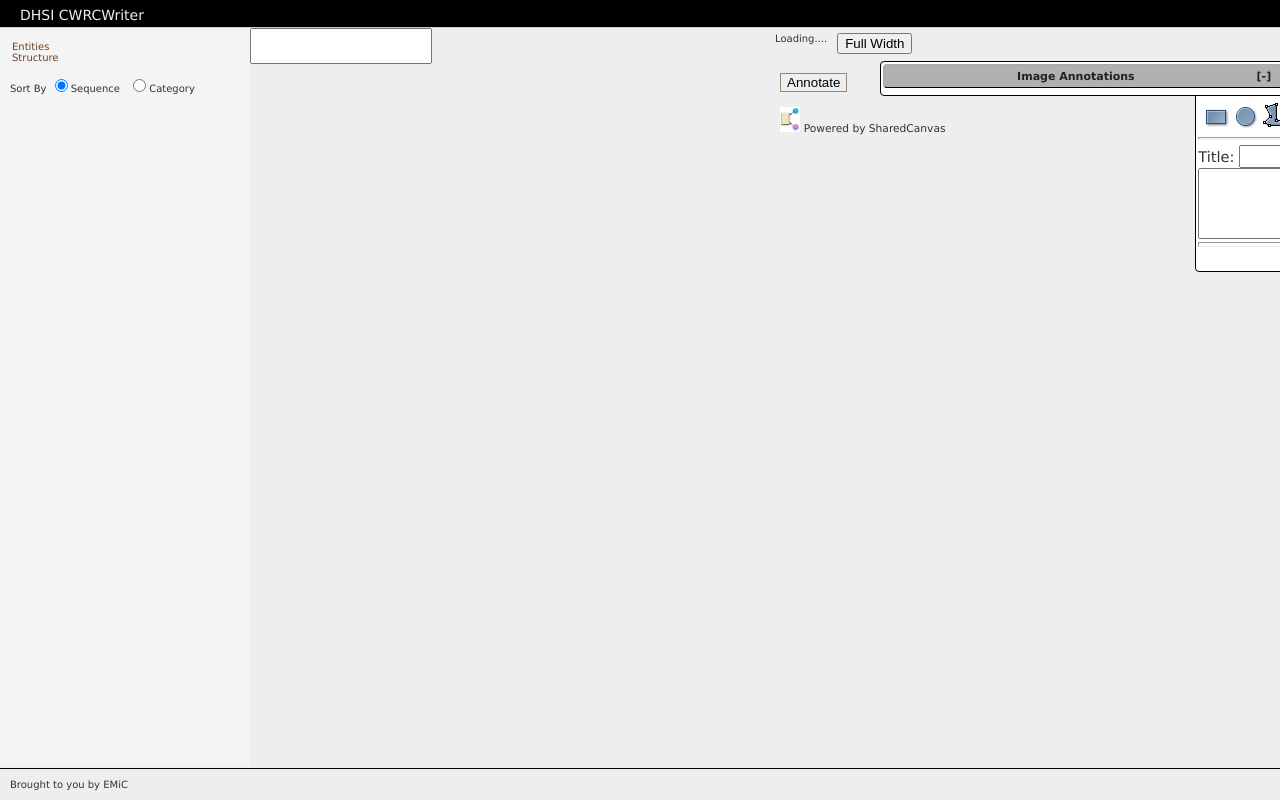
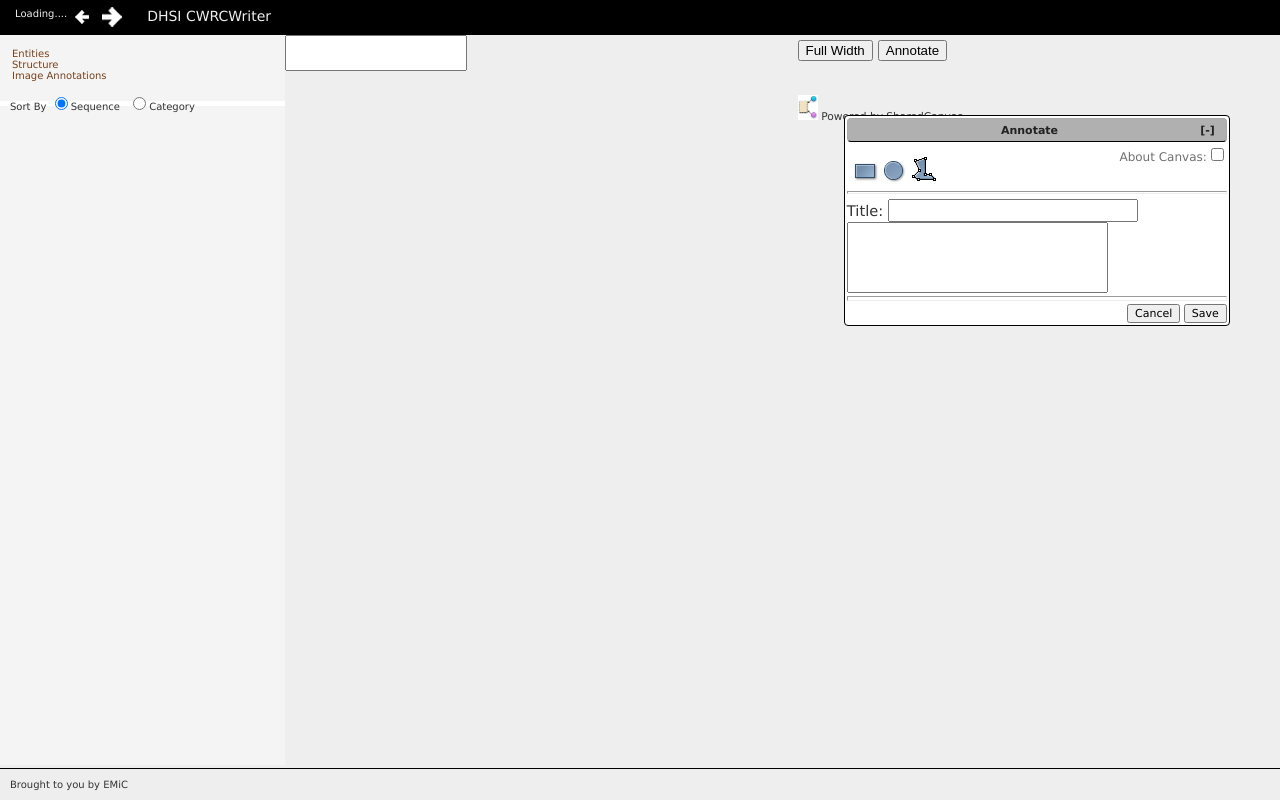
Before and after one commit to DGI-EMiC/emic_cwrc, a PHP site: page /fedora/resources/combo.php in a window 1280 px wide. Run offline with PHP 8.4, Linux system fonts and the light colour scheme; some libraries are stand-ins or nearby versions.

Commit message:
moving annotations to left sidebar as a tab. image annotation box can be moved accoss the entire window. Moving navigation into the header. + Small styling tweaks.

```diff
--- a/resources/combo.php
+++ b/resources/combo.php
@@ -58,20 +58,23 @@
     <script src="impl/stable/sc_gdata.js" type="text/javascript"></script>
     <script src="impl/stable/sc_pastebin.js" type="text/javascript"></script>
 
-    <script src="impl/js/config.js" type="text/javascript"></script>
-
     <!-- Canvas css -->
     <link rel="stylesheet" href="impl/css/sc.css" type="text/css" />
     <link rel="stylesheet" href="impl/css/emic_canvas.css" type="text/css" />
-
-
-
 
   </head>
   <body>
 
     <div id="header">
+      <div id="page_selector">Loading....</div>
+      <div id="header-inner">
+        <div class="header-nav">
+          <a href="" id="page-prev"></a>
+          <a href="" id="page-next"></a>
+        </div>
         <h1>DHSI CWRCWriter</h1>
+      </div>
+
     </div>
     <div class="colmask threecol">
         <div class="colleft">
@@ -80,6 +83,7 @@
               <ul>
                 <li><a href="#entities">Entities</a></li>
                 <li><a href="#structure">Structure</a></li>
+                <li><a href="#image-annotations">Image Annotations</a></li>
               </ul>
               <div id="entities">
                 <div id="sortBy">
@@ -92,6 +96,11 @@
               <div id="structure">
                 <div id="tree"></div>
               </div>
+
+              <div id="image-annotations">
+                <div id="comment_annos_block" class="dragBlock"></div>
+              </div>
+
             </div>
             <div id="separator" class="arrowLeft" title="Click to expand/contract"></div>
           </div>
@@ -106,22 +115,14 @@
             </div>
           </div>
           <div class="col3">
-            <div id="page_selector">Loading....</div>
             <!-- Column 3 start -->
             <input type="button" id="full-screen" value="Full Width"/>
+            <button id="create_annotation" class="menu_button">Annotate</button>
             <div class="image-annotation-wrapper">
 
 
               <!-- Persist a single player and build new interface to it -->
               <div id="canvas-body-wrapper" style="width: 100%; height: 800px;"><div id="canvas-body">
-
-                <div id="top_menu_bar">
-
-                  <button id="create_annotation" class="menu_button">Annotate</button>
-
-                </div>
-
-
 
                 <ul class="menu_body" id="show_body">
                   <li class="show_sort" id="li_comment">
@@ -181,6 +182,23 @@
 
 
 
+
+              <!--  At least one visible image needed for GData transport -->
+              <div class="shared-canvas-logo" style="font-size:8pt">
+                <img height="25" src="impl/imgs/small-logo.png" style="padding: 0px; margin: 0px; border: 0px; border-top: 2px;" />
+                Powered by SharedCanvas
+              </div>
+
+
+
+            </div>
+            </div>
+            </div>
+            <!-- Column 3 end -->
+          </div>
+        </div>
+    </div>
+
     <div id="dialogs" width="500">
 
       <div id="create_annotation_box" style="width: 380px" class="dragBox ui-dialog ui-widget ui-corner-all ui-draggable ui-resizable">
@@ -218,32 +236,10 @@
           </span>
         </div>
       </div>
-
-                <div id="comment_annos" class="dragBox ui-dialog ui-widget ui-corner-all ui-draggable ui-resizable">
-                  <div id="comment_annos_header" class="dragHead ui-dialog-titlebar ui-widget-header ui-corner-all">
-                    <span>Image Annotations</span>
-                    <span class="dragShade" style="float:right;" id="comment_annos_showhide">[-]</span>
-                  </div>
-                  <div id="comment_annos_block" class="dragBlock"></div>
-                </div>
-
-              </div>
-
-              <!--  At least one visible image needed for GData transport -->
-              <div class="shared-canvas-logo" style="font-size:8pt">
-                <img height="25" src="impl/imgs/small-logo.png" style="padding: 0px; margin: 0px; border: 0px; border-top: 2px;" />
-                Powered by SharedCanvas
     </div>
 
 
 
-            </div>
-            </div>
-            </div>
-            <!-- Column 3 end -->
-          </div>
-        </div>
-    </div>
     <div id="footer">
       <p>Brought to you by EMiC</p>
     </div>
--- a/resources/css/style.css
+++ b/resources/css/style.css
@@ -96,7 +96,7 @@ label {
 
 #tabs {
   float: left;
-  width: 244px;
+  width: 285px;
   border: none !important;
   padding: 0 !important;
 }
@@ -512,7 +512,7 @@ div.mceDropDown {
 {
   position: absolute;
   right: auto;
-  width: 250px;
+  width: 285px;
 }
 
 .threecol .colleft .col2
@@ -524,7 +524,7 @@ div.mceDropDown {
 .threecol .colright
 {
   position: absolute;
-  left: 250px;
+  left: 285px;
   right: 0px;
   height: 100%;
   width: auto;
@@ -542,16 +542,80 @@ div.mceDropDown {
   width: 50%;
 }
 
+.colmask
+{
+  top: 35px;
+}
 
+
+
+/* Header */
+
+#header
+{
+  height: 35px;
+  padding: 0px 0px 0px 0px;
+}
+
+#header #page_selector
+{
+  margin: 8px 0px 0px 15px;
+}
+
+#header .header-nav
+{
+  float: left;
+  height: 35px;
+  width: 60px;
+}
+
+#header .header-nav a
+{
+  float: left;
+  width: 30px;
+  height: 35px;
+
+  background-image: url('../imgs/nav-arrows.png'); /* 38px x 85px */
+  background-position: 0px 0px;
+  background-repeat: no-repeat;
+  background-color: transparent;
+}
+
+#header .header-nav a#page-prev
+{
+  background-position: -9px -1px;
+}
+
+#header .header-nav a#page-next
+{
+  background-position: -42px -1px;
+}
+
+#header #header-inner
+{
+
+}
+
+#header #header-inner h1
+{
+  padding: 8px 20px 0px;
+}
 
 
 /* Fullscreen Image Annotation */
 
+#full-screen,
+#create_annotation
+{
+  float: left;
+  margin: 5px 5px 0px 0px;
+}
+
 #full-screen
 {
-  float: left;
-  margin: 5px 0px 0px 0px;
+  margin: 5px 5px 0px 15px;
 }
+
 
 #page_selector
 {
@@ -559,16 +623,9 @@ div.mceDropDown {
   margin: 5px 10px 0px 10px;
 }
 
-.annotation-fullscreen .colmask .col1,
-.annotation-fullscreen .colmask .col2,
-.annotation-fullscreen .colleft
+.annotation-fullscreen .colmask .col1
 {
   display: none;
-}
-
-.annotation-fullscreen .threecol .colright
-{
-  left: 0px;
 }
 
 .annotation-fullscreen .colmask .col3
@@ -612,6 +669,7 @@ div.mceDropDown {
 
 .image-annotation-wrapper #canvas-body
 {
+  position: relative;
   padding: 15px;
 }
 
--- a/resources/impl/css/emic_canvas.css
+++ b/resources/impl/css/emic_canvas.css
@@ -1,3 +1,24 @@
+/* Canvas stylesheet */
+
+/* Annotations */
+
+#annotations img
+{
+  margin: 0px 0px 0px 0px;
+}
+
+#annotations .base_img
+{
+  left: 1px !important;
+  top: 1px !important;
+}
+
+#dialogs
+{
+
+}
+
+
 /* Image annotation dialog boxes */
 
 #comment_annos
@@ -9,7 +30,7 @@
 
 #create_annotation_box
 {
-  top: 3px;
-  left: 430px;
-  right: auto;
+  top: 115px;
+  left: auto;
+  right: 50px;
 }
--- a/resources/impl/css/sc.css
+++ b/resources/impl/css/sc.css
@@ -176,8 +176,9 @@ A:link {
 }
 
 
-.menu_button {
-	border:1px solid #998675;
+.menu_button
+{
+/* 	border:1px solid #998675; */
 }
 
 .menu_body {
--- a/resources/impl/js/config.js
+++ /dev/null
@@ -1,4 +0,0 @@
-/*
- * To change this template, choose Tools | Templates
- * and open the template in the editor.
- */
--- a/resources/impl/stable/sc_create.js
+++ b/resources/impl/stable/sc_create.js
@@ -57,7 +57,7 @@ function startAnnotating() {
   });
   $('#create_annotation').empty().append('Annotating');
   $('#create_annotation_box').show();
-  $('#create_annotation_box').offset({
+  $('#create_annotation_box').position({
     top:200,
     left:35
   });
```
Also changed, not shown: resources/js/fullscreen.js (+5 -8 lines), resources/imgs/nav-arrows.png (added). Lines whose indentation alone changed are shown as unchanged.
